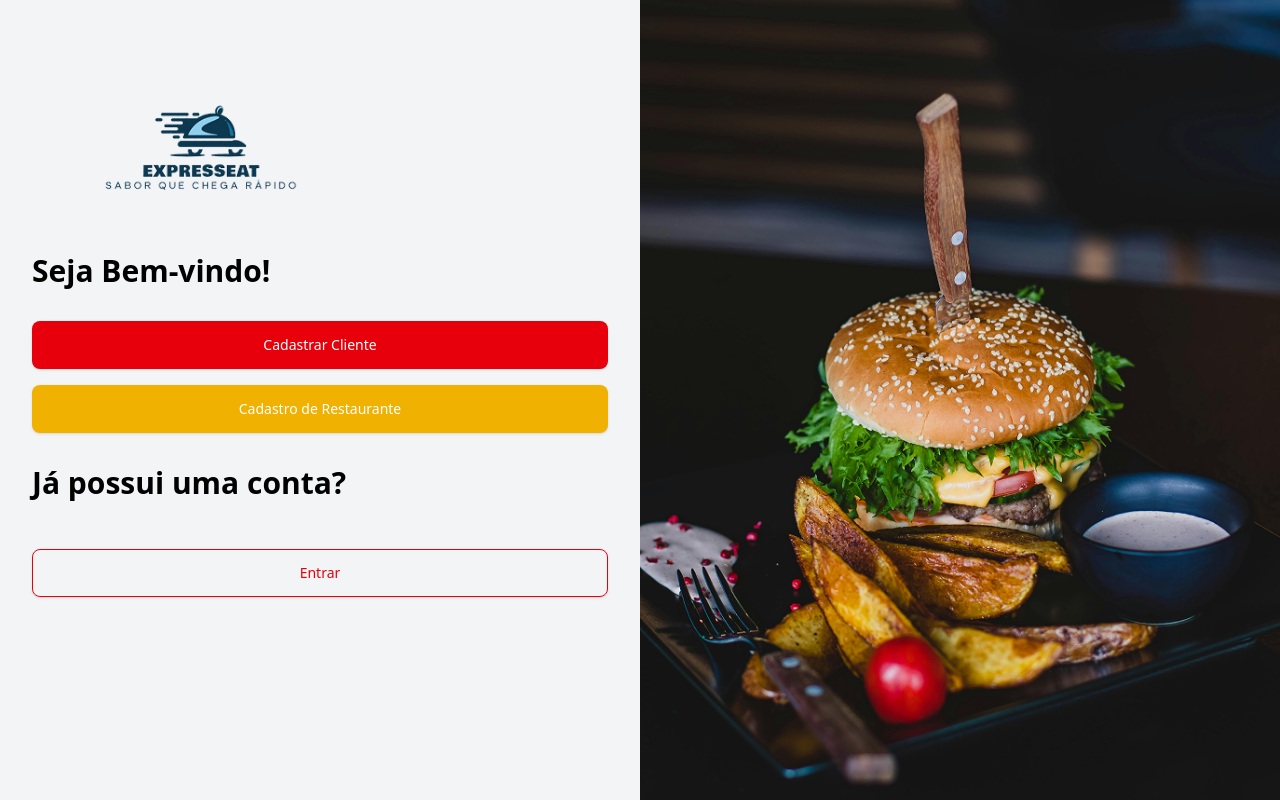
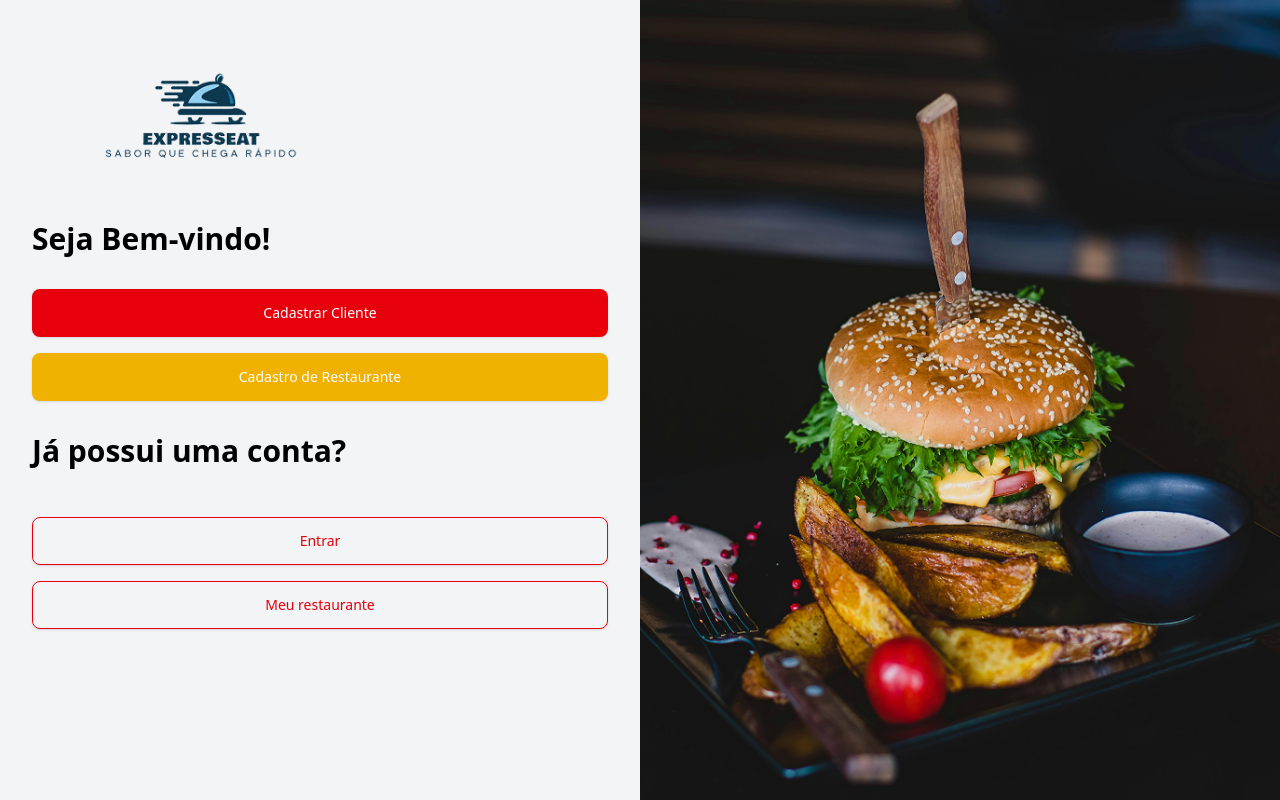
Before and after one commit to dxxiogo/pw2-project, a React (Vite) app: page / in a window 1280 px wide. Built offline with nearby package versions, Linux system fonts and the light colour scheme.

Commit message:
ajustando a barra lateral para ser fixa e adicionando link para login de restaurante na página de boas-vindas; corrigindo tipos de dados nas funções de cálculo de avaliações

```diff
--- a/src/components/sidebar.tsx
+++ b/src/components/sidebar.tsx
@@ -44,7 +44,7 @@ const Sidebar = ({ onNavigation }: SidebarProps) => {
   };
 
   return (
-    <nav className="w-16 bg-red-600 flex flex-col items-center py-4 h-full shadow-lg z-30">
+    <nav className="w-16 bg-red-600 flex flex-col items-center py-4 h-full fixed shadow-lg z-30">
       <div className="flex flex-col items-center space-y-6 flex-1">
         {navItems.slice(0, -1).map((item, index) => {
           const IconComponent = item.icon;
--- a/src/pages/WelcomePage.tsx
+++ b/src/pages/WelcomePage.tsx
@@ -44,6 +44,14 @@ export default function WelcomePage() {
               Entrar
             </FilledButton>
           </Link>
+          <Link to="/restaurant-login">
+            <FilledButton
+              colorClass="bg-transparent text-red-600 hover:bg-red-600 hover:text-white border border-red-600 hover:border-transparent"
+              className="w-full h-12 text-lg cursor-pointer"
+            >
+              Meu restaurante
+            </FilledButton>
+          </Link>
         </div>
       </div>
       {/* Coluna da direita: imagem hamburguer */}
--- a/src/pages/home/Home.tsx
+++ b/src/pages/home/Home.tsx
@@ -52,7 +52,7 @@ export default function Home() {
           const reviews = await res.json();
           let rating = rest.rating;
           if (reviews.length > 0) {
-            rating = reviews.reduce((acc: number, r: any) => acc + r.rating, 0) / reviews.length;
+            rating = reviews.reduce((acc: number, r: Restaurant) => acc + r.rating, 0) / reviews.length;
           }
           return { ...rest, rating, reviews: reviews.length };
         })
@@ -111,7 +111,7 @@ export default function Home() {
  <section className="mt-8 px-8">
           <h2 className="text-xl font-bold mb-4">Restaurantes</h2>
           <div className="flex gap-4 overflow-x-auto">
-            {restaurants.map((rest: any) => (
+            {restaurants.map((rest: Restaurant) => (
               <Link key={rest.id} to={`/restaurant/${rest.id}`} className="block">
                 <RestaurantPreview
                   name={rest.name}
```
